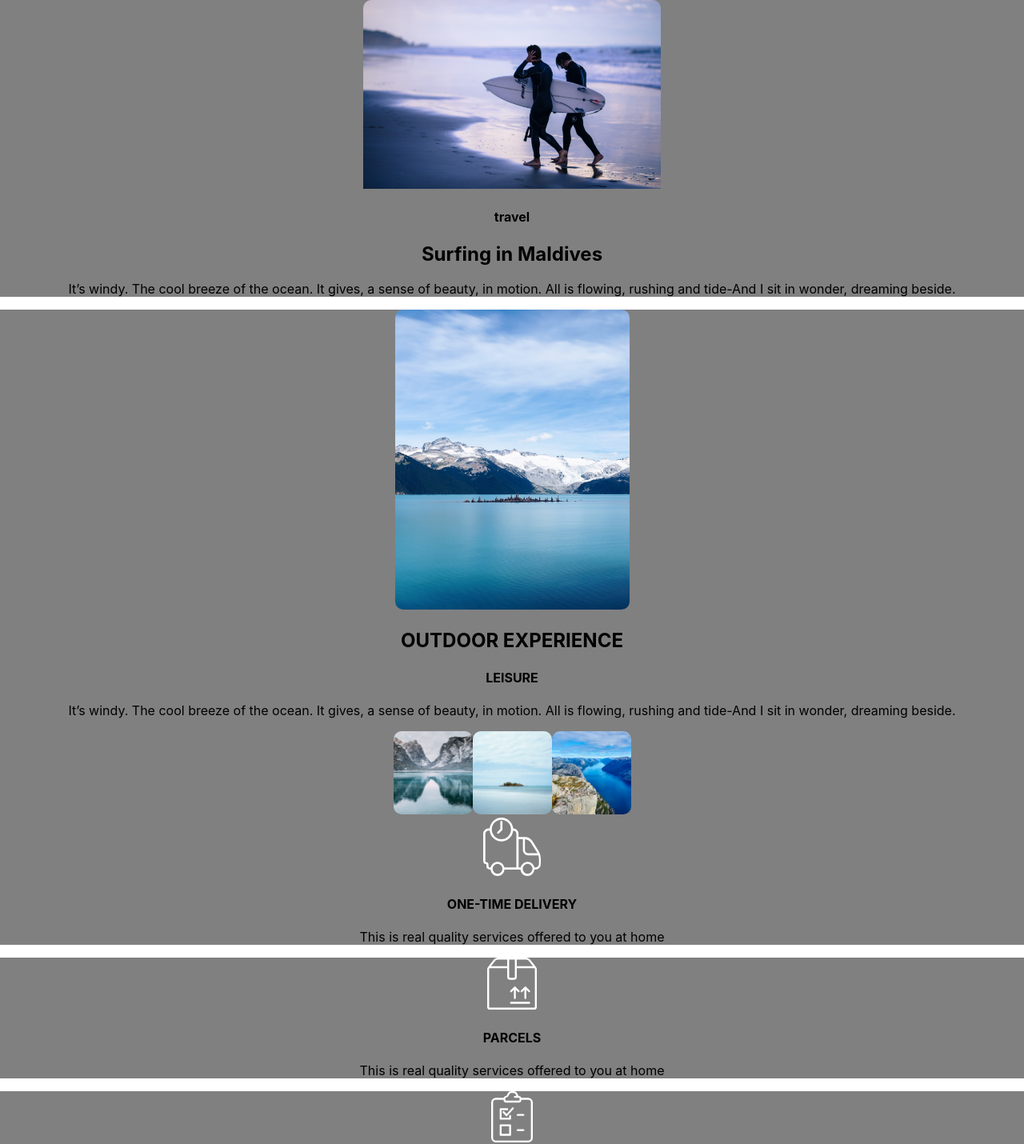
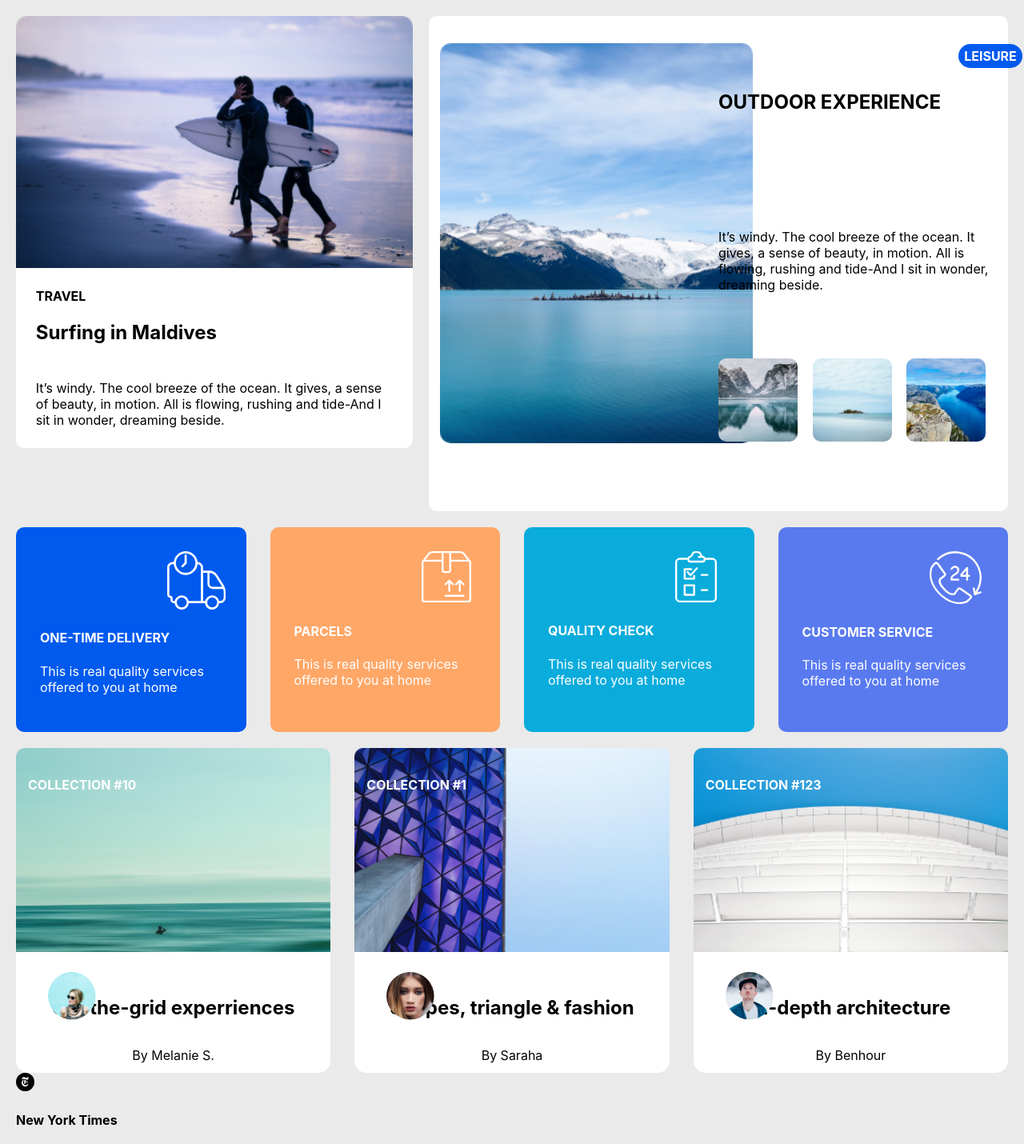
Before and after one commit to rts-cmk-wu04/react-komponenter-silv2107, a React (Create React App) app: page / in a window 1280 px wide. Shown: the top 1430 px of the page at 80% size. Built offline with nearby package versions, Linux system fonts and the light colour scheme.

Commit message:
styling first page

```diff
--- a/public/data2.json
+++ b/public/data2.json
@@ -1,7 +1,7 @@
 {
     "travel":[{
         "image":"images/travelImg.png",
-        "category":"travel",
+        "category":"TRAVEL",
         "title":"Surfing in Maldives",
         "description":"It’s windy. The cool breeze of the ocean. It gives, a sense of beauty, in motion. All is flowing, rushing and tide-And I sit in wonder, dreaming beside."
         }
@@ -10,22 +10,29 @@
         {
            "icon":"icon/delivery.svg",
             "title":"ONE-TIME DELIVERY",
-            "description":"This is real quality services offered to you at home"
+            "description":"This is real quality services offered to you at home",
+            "theBackground":"#005AEE"
         },
         {
             "icon":"icon/parcels.svg",
             "title":"PARCELS",
-            "description":"This is real quality services offered to you at home"
+            "description":"This is real quality services offered to you at home",
+            "theBackground":"#FFA767"
+
         },
         {
             "icon":"icon/quality.svg",
             "title":"QUALITY CHECK",
-            "description":"This is real quality services offered to you at home"
+            "description":"This is real quality services offered to you at home",
+            "theBackground":"#0AACDC"
+
         },
         {
             "icon":"icon/phone.svg",
             "title":"CUSTOMER SERVICE",
-            "description":"This is real quality services offered to you at home"
+            "description":"This is real quality services offered to you at home",
+            "theBackground":"#597AEF"
+
         }
    ],
    "outdoor": [
--- a/src/App.css
+++ b/src/App.css
@@ -1,38 +1,35 @@
-.App {
-  text-align: center;
+.App{
+  margin: 0 auto;
+  padding: 20px;
+  background-color: #EAEAEA;
+}
+.firstPage{
+  display: grid;
+  grid-template-columns: 40% 60%;
+  grid-gap: 20px;
 }
 
-.App-logo {
-  height: 40vmin;
-  pointer-events: none;
+.firstPage__travel{
+  grid-area: 1 / 1 / 2 / 2;
 }
 
-@media (prefers-reduced-motion: no-preference) {
-  .App-logo {
-    animation: App-logo-spin infinite 20s linear;
-  }
+.firstPage__outdoor{
+  grid-area: 1 / 2 / 2 / 3;
 }
 
-.App-header {
-  background-color: #282c34;
-  min-height: 100vh;
-  display: flex;
-  flex-direction: column;
-  align-items: center;
-  justify-content: center;
-  font-size: calc(10px + 2vmin);
+.firstPage__services{
+  display:grid;
+  grid-template-columns: repeat(4,1fr);
+  margin-right: 20px;
   color: white;
+  grid-gap:30px;
+  grid-area: 2 / 1 / 3 / 3;
 }
 
-.App-link {
-  color: #61dafb;
+.firstPage__collections{
+  display:grid;
+  grid-template-columns: repeat(3,1fr);
+  margin-right: 20px;
+  grid-gap:30px;
+  grid-area: 3 / 1 / 4 / 3;
 }
-
-@keyframes App-logo-spin {
-  from {
-    transform: rotate(0deg);
-  }
-  to {
-    transform: rotate(360deg);
-  }
-}
--- a/src/App.js
+++ b/src/App.js
@@ -30,20 +30,32 @@ function App() {
 
     return (
       <div className="App">
+          <section className="firstPage">
+              <article className="firstPage__travel">
                     { components.travel && components.travel.map(trip => {
                         return  <Travel key={trip.image} image={trip.image} category={trip.category} title={trip.title} description={trip.description}/>
                     })}
+                </article>
+
+                <article className="firstPage__outdoor">
                     { components.outdoor && components.outdoor.map(activity => {
                         return  <Outdoor key={activity.imgBig} imgBig={activity.imgBig} title={activity.title} category={activity.category} description={activity.description} img1={activity.img1} img2={activity.img2} img3={activity.img3}/>
                     })}
+                </article>
 
+                <article className="firstPage__services">
                     { components.services && components.services.map(service => {
-            return  <Services key={service.icon} icon={service.icon} title={service.title} description={service.description}/>
+                        return  <Services key={service.icon} icon={service.icon} title={service.title} description={service.description} theBackground={service.theBackground}/>
                     })}
+                </article>
 
+
+                <article className="firstPage__collections">
                     { components.collections && components.collections.map(collection => {
                         return  <Collections key={collection.imgMain} category={collection.category} imgMain={collection.imgMain} imgRound={collection.imgRound} title={collection.title} author={collection.author}/>
                     })}
+                </article>
+            </section>
 
         <Places/>
         <Latest>
--- /dev/null
+++ b/src/components/collections.css
@@ -0,0 +1,34 @@
+.collections{
+    display: grid;
+    grid-template-rows: 65% 35%;
+    background-color: white;
+    border-radius: 15px;
+
+    position: relative;
+}
+.collections__background{
+    width: 100%;
+    grid-area: 1 / 1 / 2 / 2;
+}
+
+.collections__category{
+    color: white;
+    position: absolute;
+    padding: 15px;
+}
+
+.collections__profil{
+    position: absolute;
+    top: 280px;
+    left: 40px;
+}
+
+.collections__author{
+    grid-area: 2 / 1 / 2 / 2;
+    display: flex;
+    flex-direction: column;
+    padding-top: 30px;
+    justify-content: center;
+    align-items: center;
+
+}
--- a/src/components/collections.js
+++ b/src/components/collections.js
@@ -1,13 +1,16 @@
 import React from "react";
+import "./collections.css";
 
 function Collections({category, imgMain, imgRound, title, author}){
     return (
-        <article>
-            <h4>{category}</h4>
-            <img src={imgMain} alt="collection background"/>
-            <img src={imgRound} alt="collection profile"/>
-            <h2>{title}</h2>
-            <p>{author}</p>
+        <article className="collections">
+            <h4 className="collections__category">{category}</h4>
+            <img className="collections__background" src={imgMain} alt="collection background"/>
+            <img className="collections__profil" src={imgRound} alt="collection profile"/>
+            <article className="collections__author">
+                <h2>{title}</h2>
+                <p>{author}</p>
+            </article>
         </article>
         )
 }
--- /dev/null
+++ b/src/components/outdoor.css
@@ -0,0 +1,44 @@
+.outdoor{
+    display: grid;
+    grid-template-columns: 50% 50%;
+    grid-template-rows: 10% 30% 30% 30%;
+    padding: 14px;
+    margin-right: 20px;
+    height:591px;
+    background-color: white;
+    border-radius:10px ;
+}
+
+.outdoor__image{
+    padding-top: 20px;
+    height: 500px;
+    grid-area: 1 / 1 / 4 / 2;
+}
+
+.outdoor__title{
+    grid-area: 2 / 2 / 3 / 3;
+}
+
+.outdoor__leisure{
+    grid-area: 1 / 2 / 2 / 3;
+    margin-left: 300px;
+    display: flex;
+    justify-content: center;
+    align-items: center;
+    border-radius: 15px;
+    background-color: #005AEE;
+    color: white;
+    height: 30px;
+    width: 80px;
+}
+
+.outdoor__description{
+    grid-area: 3 / 2 / 4 / 3;
+}
+
+.outdoor__icons{
+    display: grid;
+    grid-template-columns: repeat(3,1fr);
+    grid-gap:5px;
+    grid-area: 4 / 2 / 5 / 3;
+}
--- a/src/components/outdoor.js
+++ b/src/components/outdoor.js
@@ -1,15 +1,18 @@
 import React from "react";
+import "./outdoor.css";
 
 function Outdoor({ imgBig, title, category, description, img1, img2, img3 }){
     return (
-        <article style={{backgroundColor: "grey"}}>
-            <img src={imgBig} alt="an icon"/>
-            <h2>{title}</h2>
-            <h4>{category}</h4>
-            <p>{description}</p>
-            <img src={img1} alt="an icon"/>
-            <img src={img2} alt="an icon"/>
-            <img src={img3} alt="an icon"/>
+        <article className="outdoor">
+            <img className="outdoor__image" src={imgBig} alt="an icon"/>
+            <h2 className="outdoor__title">{title}</h2>
+            <h4 className="outdoor__leisure">{category}</h4>
+            <p className="outdoor__description">{description}</p>
+            <div className="outdoor__icons">
+                <img src={img1} alt="an icon"/>
+                <img src={img2} alt="an icon"/>
+                <img src={img3} alt="an icon"/>
+            </div>
         </article>
     )
 }
--- /dev/null
+++ b/src/components/serviceContainer.css
@@ -0,0 +1,8 @@
+.serviceContainer{
+  padding: 30px;
+  border-radius: 10px;
+}
+
+.serviceContainer img{
+    margin-left: 70%;
+}
--- a/src/components/serviceContainer.js
+++ b/src/components/serviceContainer.js
@@ -1,8 +1,9 @@
 import React from "react";
+import "./serviceContainer.css"
 
-function Services({ icon, title, description }){
+function Services({ icon, title, description, theBackground }){
     return (
-        <article style={{backgroundColor: "grey"}}>
+        <article className="serviceContainer" style={{backgroundColor:`${theBackground}`}}>
             <img src={icon} alt="an icon"/>
             <h4>{title}</h4>
             <p>{description}</p>
--- /dev/null
+++ b/src/components/travel.css
@@ -0,0 +1,24 @@
+.travel{
+    background-color:white ;
+    border-radius: 10px;
+    /* border: red 1px solid; */
+}
+
+
+
+.travel_img{
+    width: 100%;
+    background-color: #EAEAEA;
+}
+
+.travel__category{
+    padding: 0 5% 0 5%;
+}
+
+.travel__title{
+    padding: 0 5% 5% 5%;
+}
+
+.travel__text{
+    padding: 0 5% 5% 5%;
+}
--- a/src/components/travel.js
+++ b/src/components/travel.js
@@ -1,12 +1,13 @@
 import React from "react";
+import "./travel.css";
 
 function Travel({ image, category, title, description }){
     return (
-        <article style={{backgroundColor: "grey"}}>
-            <img src={image} alt="an icon"/>
-            <h4>{category}</h4>
-            <h2>{title}</h2>
-            <p>{description}</p>
+        <article className="travel">
+            <img className="travel_img" src={image} alt="an icon"/>
+            <h4 className="travel__category">{category}</h4>
+            <h2 className="travel__title">{title}</h2>
+            <p className="travel__text">{description}</p>
         </article>
     )
 }
```
Also changed, not shown: 2 other files (tests, documents, lock files or other folders). Lines whose indentation alone changed are shown as unchanged.
